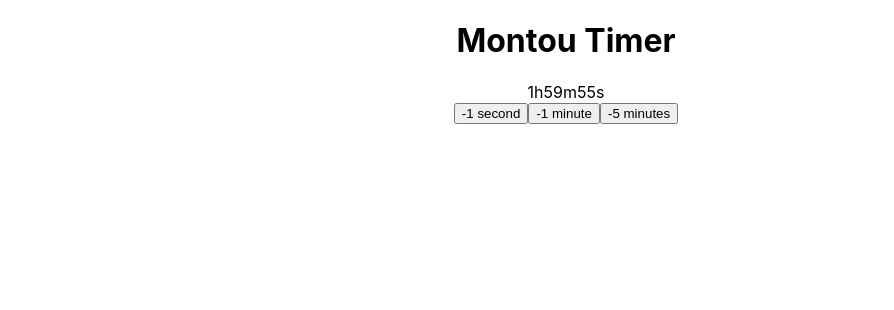
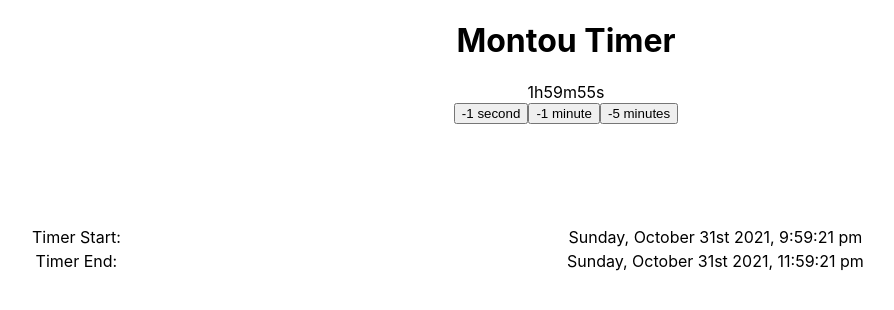
Before and after one commit to rrTong/montou-timer, a React (Create React App) app: page / in a window 1280 px wide. Shown: the top 310 px of the page, without its empty margins (74-968 px from the left). Built offline with nearby package versions, Linux system fonts and the light colour scheme.

Commit message:
add timer start and end dates on screen

```diff
--- a/src/App.css
+++ b/src/App.css
@@ -1,3 +1,13 @@
+html,
+body {
+  margin: 0;
+  padding: 0;
+}
+
+* {
+  box-sizing: border-box;
+}
+
 .App {
   text-align: center;
 }
--- a/src/components/Timer.js
+++ b/src/components/Timer.js
@@ -1,6 +1,8 @@
 import { useState, useEffect } from "react";
 import moment from "moment";
+import "../styles/Timer.css";
 
+const timerStart = moment();
 const timerEnd = moment().add(2, "hours");
 
 const Timer = () => {
@@ -55,6 +57,18 @@ const Timer = () => {
           width: "100px",
         }}
       ></div>
+      <div id="timer-info">
+        <table>
+          <tr>
+            <td>Timer Start: </td>
+            <td>{timerStart.format("dddd, MMMM Do YYYY, h:mm:ss a")}</td>
+          </tr>
+          <tr>
+            <td>Timer End: </td>
+            <td>{timerEnd.format("dddd, MMMM Do YYYY, h:mm:ss a")}</td>
+          </tr>
+        </table>
+      </div>
     </>
   );
 };
--- /dev/null
+++ b/src/styles/Timer.css
@@ -0,0 +1,4 @@
+#timer-info {
+  display: flex;
+  flex-direction: column;
+}
```
